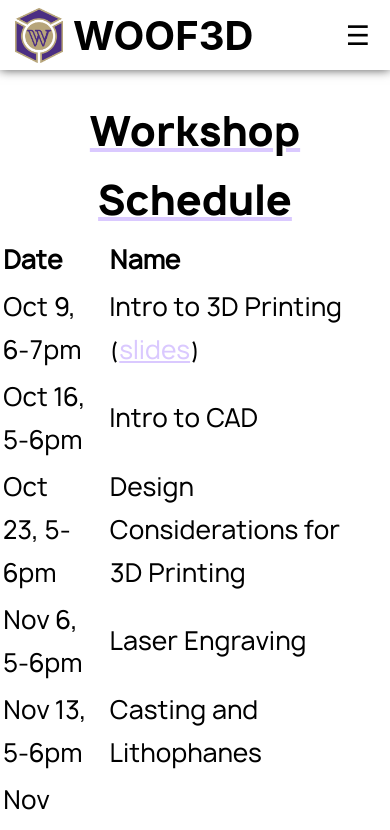
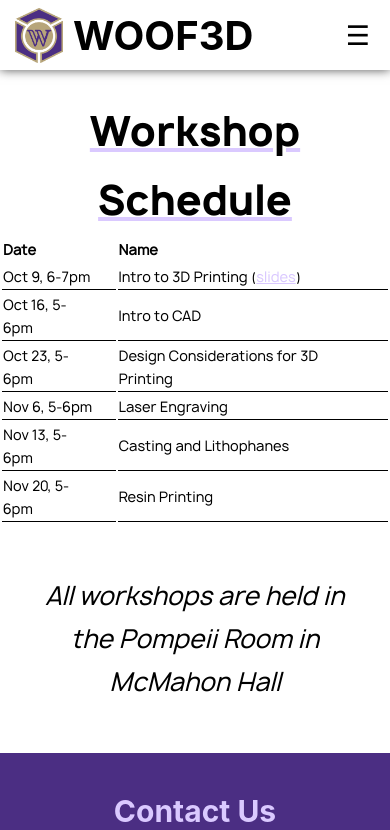
Before and after one commit to woof3dUW/WOOF3D-Website, a React (Create React App) app: page /workshops in a window 390 px wide. Shown: the top 830 px of the page. Built offline with nearby package versions, Linux system fonts and the light colour scheme.

Commit message:
fixed scaling on workshops table

```diff
--- a/src/pages/Page.css
+++ b/src/pages/Page.css
@@ -228,4 +228,11 @@
 
 .Data {
     padding-right: 20px;
+    border-bottom: 1px solid black;
 }
+
+@media (max-width: 700px) {
+    .Data {
+        font-size: 3.571vw;
+    }
+}
--- a/src/pages/WorkshopsPage.js
+++ b/src/pages/WorkshopsPage.js
@@ -47,7 +47,7 @@ export const WorkshopsPage = () => {
                 <h1 className="Head Center">Workshop Schedule</h1>
                 <div style={{width:"100%", display: "flex", alignItems: "center", justifyContent: "center", flexDirection: "column"}}>
                     <table>
-                        <tr className="Text">
+                        <tr className="Text Data">
                             <th>Date</th>
                             <th>Name</th>
                         </tr>
```
